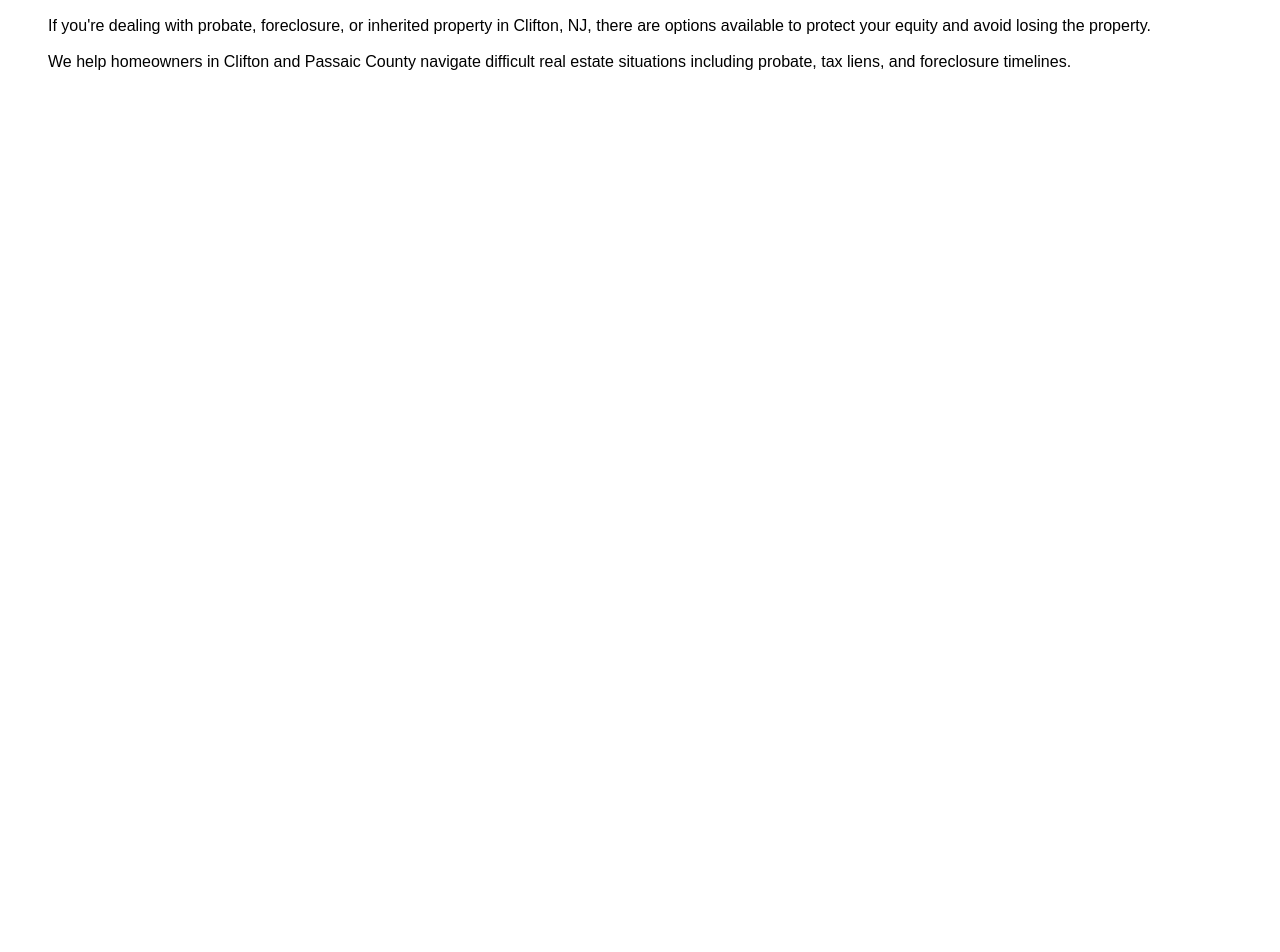
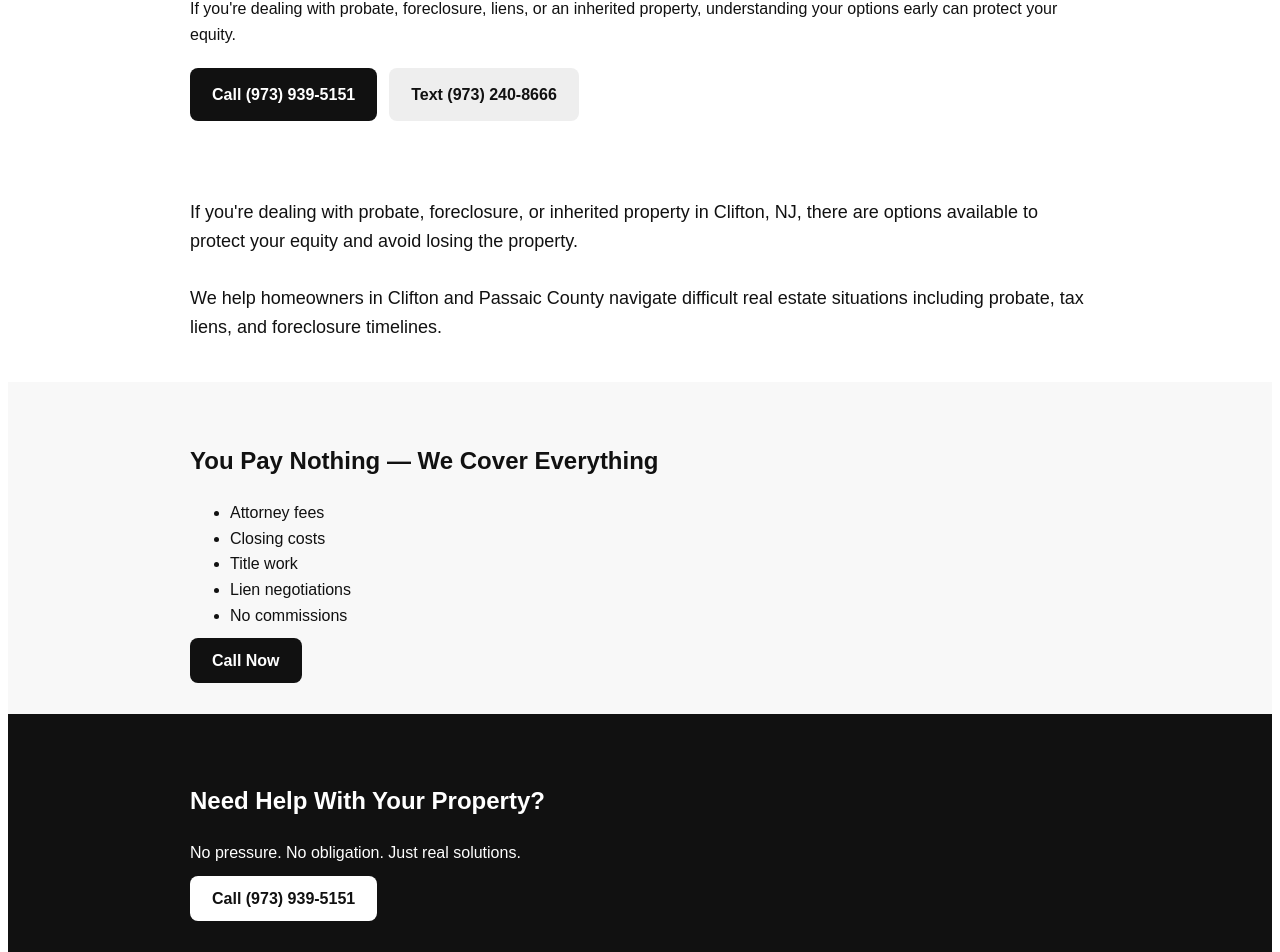
Before and after one commit to VieraGroup/viera-site, a Next.js app: page /blog/test-blog in a window 1280 px wide. Shown: the part 167-1119 px from the top of the page. Before the commit the page ends 800 px from the top, so only its background shows below. Built offline with nearby package versions, Linux system fonts and the light colour scheme.

Commit message:
feat: upgrade blog layout to match landing page style

```diff
--- a/pages/blog/[slug].js
+++ b/pages/blog/[slug].js
@@ -8,53 +8,123 @@ export default function BlogPost({ post }) {
   if (!post) return null;
 
   return (
-    <main style={{ padding: "40px", fontFamily: "Arial, sans-serif" }}>
-      <h1>{post.title}</h1>
-      <p>{post.date}</p>
-      <div style={{ marginTop: "20px", whiteSpace: "pre-wrap" }}>{post.content}</div>
+    <main style={{ fontFamily: "Arial, sans-serif", lineHeight: "1.6", color: "#111" }}>
+
+      {/* HERO */}
+      <section style={{ padding: "48px 24px", maxWidth: "900px", margin: "0 auto" }}>
+        <h1 style={{ fontSize: "36px", marginBottom: "20px" }}>{post.title}</h1>
+
+        <p style={{ marginBottom: "20px" }}>
+          If you're dealing with probate, foreclosure, liens, or an inherited property,
+          understanding your options early can protect your equity.
+        </p>
+
+        <div style={{ display: "flex", gap: "12px", flexWrap: "wrap" }}>
+          <a href="tel:9739395151" style={btnPrimary}>
+            Call (973) 939-5151
+          </a>
+          <a href="sms:9732408666" style={btnSecondary}>
+            Text (973) 240-8666
+          </a>
+        </div>
+      </section>
+
+      {/* BLOG CONTENT */}
+      <section style={{ padding: "0 24px", maxWidth: "900px", margin: "0 auto" }}>
+        <div style={{ whiteSpace: "pre-wrap", fontSize: "18px" }}>
+          {post.content}
+        </div>
+      </section>
+
+      {/* CTA SECTION */}
+      <section style={{ background: "#f8f8f8", padding: "40px 24px", marginTop: "40px" }}>
+        <div style={{ maxWidth: "900px", margin: "0 auto" }}>
+          <h2>You Pay Nothing — We Cover Everything</h2>
+          <ul>
+            <li>Attorney fees</li>
+            <li>Closing costs</li>
+            <li>Title work</li>
+            <li>Lien negotiations</li>
+            <li>No commissions</li>
+          </ul>
+
+          <div style={{ marginTop: "20px" }}>
+            <a href="tel:9739395151" style={btnPrimary}>
+              Call Now
+            </a>
+          </div>
+        </div>
+      </section>
+
+      {/* FINAL CTA */}
+      <section style={{ background: "#111", color: "#fff", padding: "48px 24px" }}>
+        <div style={{ maxWidth: "900px", margin: "0 auto" }}>
+          <h2>Need Help With Your Property?</h2>
+          <p>No pressure. No obligation. Just real solutions.</p>
+
+          <div style={{ marginTop: "20px" }}>
+            <a href="tel:9739395151" style={btnWhite}>
+              Call (973) 939-5151
+            </a>
+          </div>
+        </div>
+      </section>
+
     </main>
   );
 }
+
+const btnPrimary = {
+  padding: "14px 22px",
+  background: "#111",
+  color: "#fff",
+  textDecoration: "none",
+  borderRadius: "8px",
+  fontWeight: "bold",
+};
+
+const btnSecondary = {
+  padding: "14px 22px",
+  background: "#eee",
+  color: "#111",
+  textDecoration: "none",
+  borderRadius: "8px",
+  fontWeight: "bold",
+};
+
+const btnWhite = {
+  padding: "14px 22px",
+  background: "#fff",
+  color: "#111",
+  textDecoration: "none",
+  borderRadius: "8px",
+  fontWeight: "bold",
+};
 
 export async function getStaticPaths() {
   if (!fs.existsSync(POSTS_DIR)) {
     return { paths: [], fallback: false };
   }
 
-  const files = fs.readdirSync(POSTS_DIR).filter((file) => /\.mdx?$/.test(file));
-
-  const paths = files.map((file) => ({
-    params: {
-      slug: file.replace(/\.mdx?$/, ""),
-    },
-  }));
+  const files = fs.readdirSync(POSTS_DIR);
 
   return {
-    paths,
+    paths: files.map((file) => ({
+      params: { slug: file.replace(".md", "") },
+    })),
     fallback: false,
   };
 }
 
 export async function getStaticProps({ params }) {
   const filePath = path.join(POSTS_DIR, `${params.slug}.md`);
-
-  let resolvedPath = filePath;
-  if (!fs.existsSync(resolvedPath)) {
-    resolvedPath = path.join(POSTS_DIR, `${params.slug}.mdx`);
-  }
-
-  if (!fs.existsSync(resolvedPath)) {
-    return { notFound: true };
-  }
-
-  const raw = fs.readFileSync(resolvedPath, "utf-8");
+  const raw = fs.readFileSync(filePath, "utf-8");
   const { data, content } = matter(raw);
 
   return {
     props: {
       post: {
-        title: data.title || params.slug,
-        date: data.date || "",
+        title: data.title,
         content,
       },
     },
```
